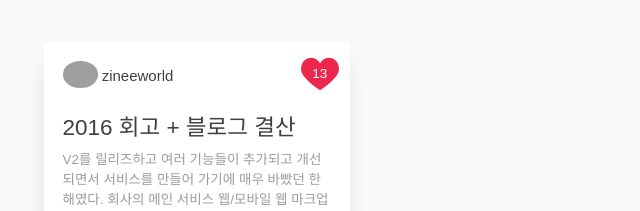
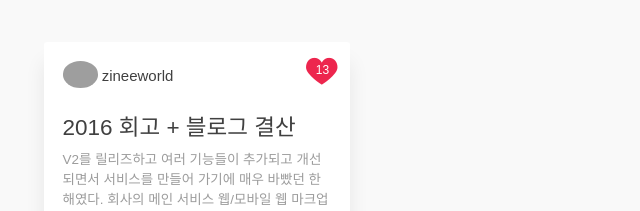
Before and after one commit to 9XDM/YOP, a website: page static/templates/main.html in a window 1280 px wide. Shown: the part 178-389 px from the top of the page, 137-777 px from the left. Drawn offline with nearby package versions, Linux system fonts and the light colour scheme; grey boxes are pictures that could not be loaded; files whose address does not match are found by name.

Commit message:
Change heart size

```diff
--- a/static/style/base.less
+++ b/static/style/base.less
@@ -106,20 +106,20 @@ section.posts {
       }
       .like-container {
         float: right;
-        margin-right: 18px;
+        margin-right: 14px;
         margin-top: 3px;
         .custom-icon {
           color: @main_0;
-          font-size: 2.9rem;
+          font-size: 2.4rem;
           position: absolute;
         }
         .like-number {
-          position: relative;
-          top: 9px;
-          left: 14px;
-          color: white;
-          font-size: 0.9rem;
-          font-weight: lighter;
+              position: relative;
+    top: 5px;
+    left: 12px;
+    color: white;
+    font-size: 0.8rem;
+    font-weight: lighter;
         }
 
       }
```
Also changed, not shown: static/style/base.css.
